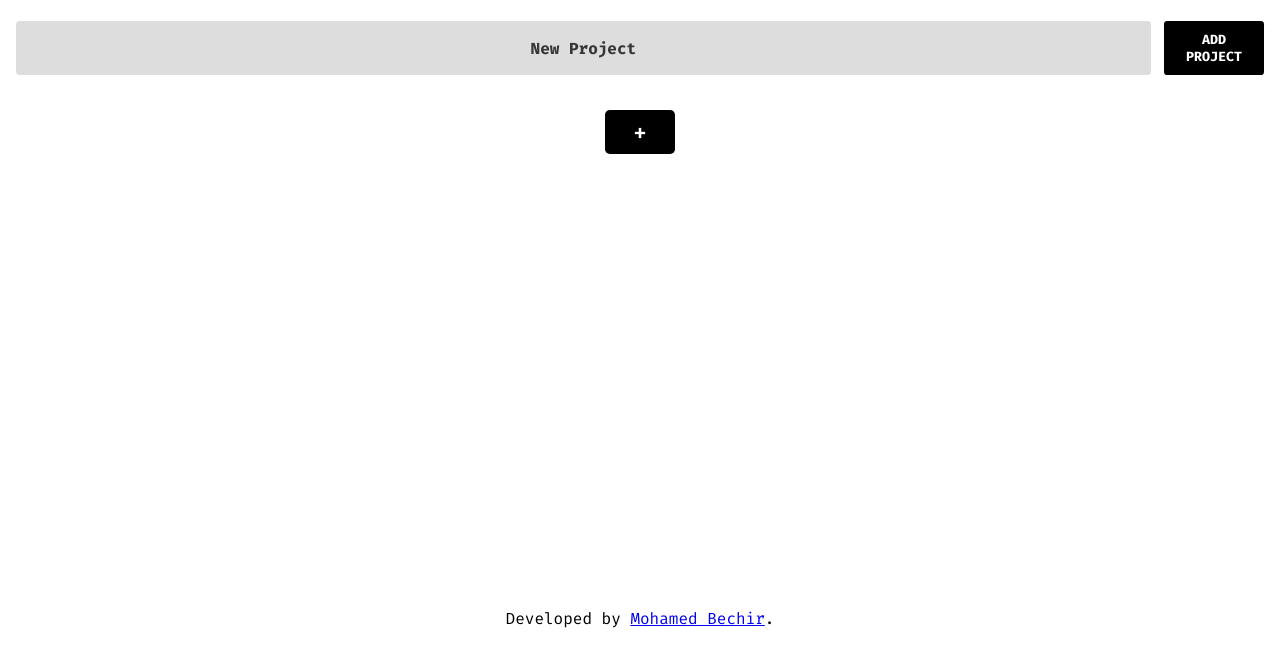
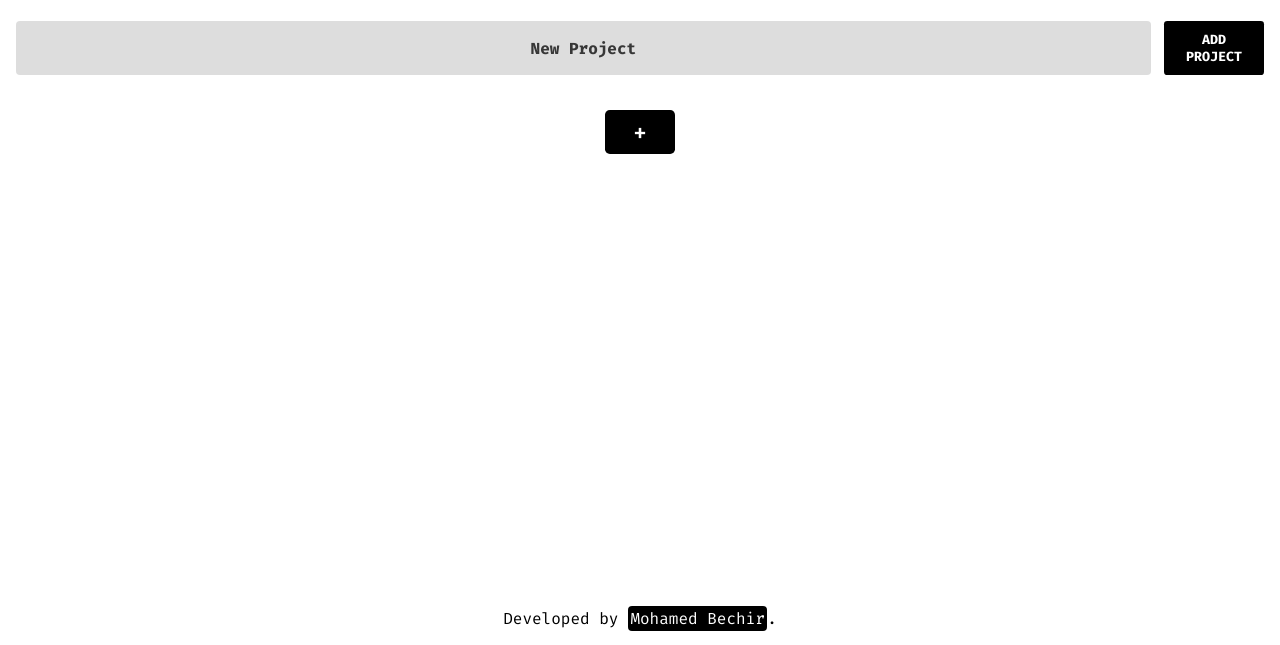
Before and after one commit to MohamedBechirMejri/todo-list, a website built with webpack: page src/template.html in a window 1280 px wide. Shown: the part 155-800 px from the top of the page. Built offline with nearby package versions, Linux system fonts and the light colour scheme.

Commit message:
style footer links

```diff
--- a/src/css/style.css
+++ b/src/css/style.css
@@ -310,3 +310,10 @@ footer {
     bottom: 1em;
     width: 100%;
 }
+footer a {
+    background-color: var(--clr-dark);
+    color: var(--clr-light);
+    text-decoration: none;
+    padding: 0.15em;
+    border-radius: 0.25em;
+}
```
